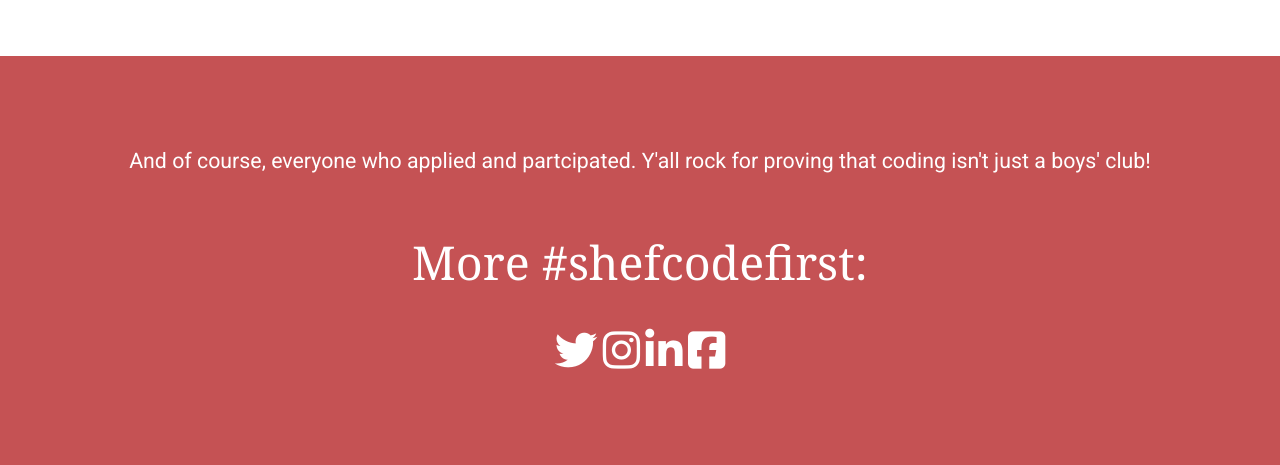
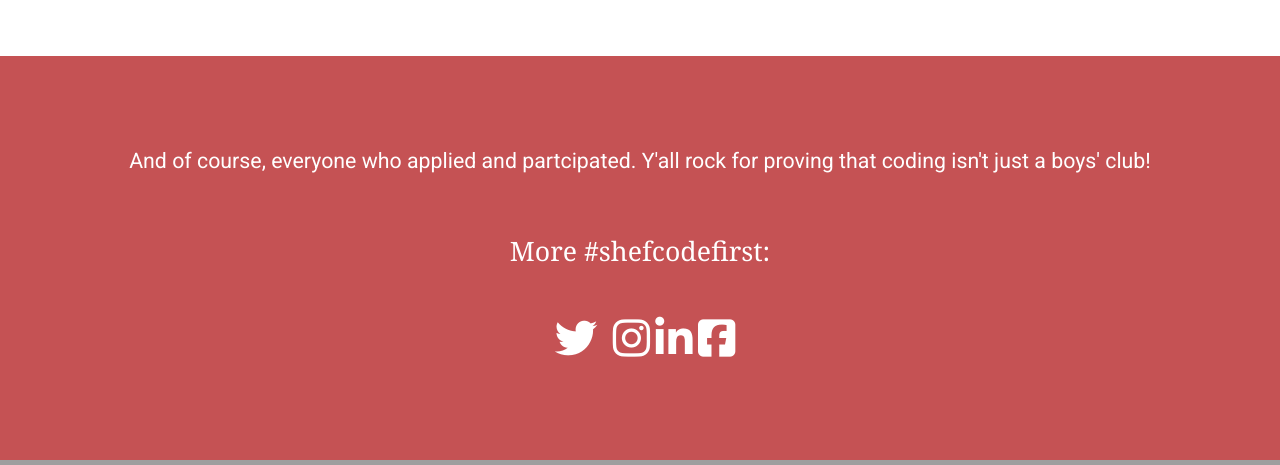
Before and after one commit to paulienuh/PythonProject, a Flask app: page / in a window 1280 px wide. Shown: the part 3349-3814 px from the top of the page. Run offline with Flask 2, Linux system fonts and the light colour scheme; some libraries are stand-ins or nearby versions.

Commit message:
little bits of style

```diff
--- a/static/style.css
+++ b/static/style.css
@@ -20,7 +20,7 @@ h1 {
 h2 {
 	color: white;
 	text-align: center;
-	font-size: 35pt;
+	font-size: 20pt;
 	padding-top: 10px;
 		font-family: 'Noto Serif', serif;
 }
@@ -107,7 +107,9 @@ a:hover {
 	color: pink;
 	text-decoration: none;
 }
-
+.social {
+	padding: 10px;
+}
 
 @keyframes slidy {
 0% { left: 0%; }
```
